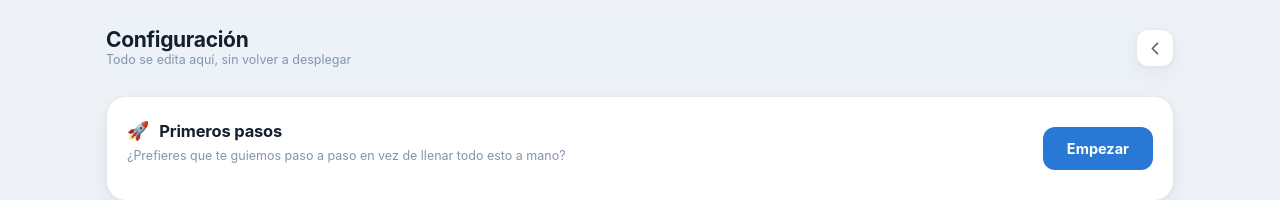
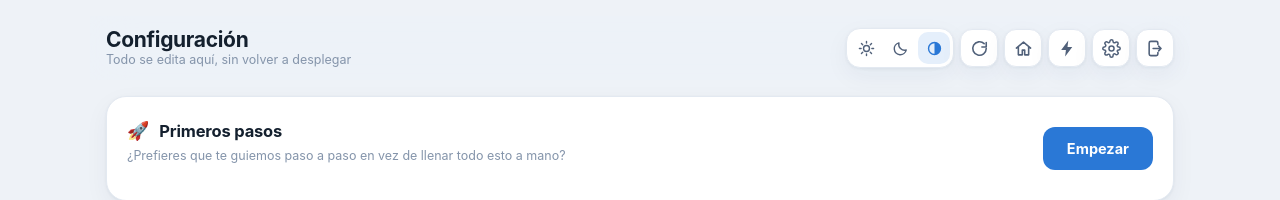
Before and after one commit to acv2s/monitor-de-luz-rd, a Next.js app: page /config in a window 1280 px wide. Shown: the top 200 px of the page. Built offline with nearby package versions, Linux system fonts and the light colour scheme; no server answers; the database is empty.

Commit message:
La misma barra de iconos en todas las pantallas

```diff
--- a/app/config/page.tsx
+++ b/app/config/page.tsx
@@ -1,5 +1,6 @@
 import { ensureSchema } from '@/lib/db';
 import { SettingsForm } from './settings-form';
+import { TopBar } from '@/components/TopBar';
 import { TelegramCard } from './telegram-card';
 import { PersonasCard } from './personas-card';
 import { urlDeLaApp } from '@/lib/appurl';
@@ -27,11 +28,7 @@ export default async function ConfigPage({ searchParams }: { searchParams: Promi
           <h1>Configuración</h1>
           <div className="sub">Todo se edita aquí, sin volver a desplegar</div>
         </div>
-        <div className="actions">
-          <a className="icon-btn solo" href="/" title="Volver al dashboard" aria-label="Volver al dashboard">
-            <svg viewBox="0 0 24 24" aria-hidden><path d="M14.5 5.5 8 12l6.5 6.5" fill="none" stroke="currentColor" strokeWidth="2" strokeLinecap="round" strokeLinejoin="round" /></svg>
-          </a>
-        </div>
+        <TopBar admin actual="config" />
       </header>
 
       {dbError && (
--- a/components/TopBar.tsx
+++ b/components/TopBar.tsx
@@ -18,7 +18,16 @@ function Icon({ name }: { name: keyof typeof ICONS }) {
 }
 
 /** Barra de acciones: configuración, recargar datos y selector de tema. */
-export function TopBar({ status, admin = false }: { status: { ok: boolean; when: string } | null; admin?: boolean }) {
+/**
+ * La MISMA barra en todas las pantallas (panel, Mi cuenta, Configuración):
+ * tema, recargar, mi luz, salir — y el engranaje solo para el admin. Fuera
+ * del panel aparece además el botón de volver al inicio.
+ */
+export function TopBar({ status = null, admin = false, actual = 'panel' }: {
+  status?: { ok: boolean; when: string } | null;
+  admin?: boolean;
+  actual?: 'panel' | 'cuenta' | 'config';
+}) {
   const router = useRouter();
   const [pending, startTransition] = useTransition();
   const [theme, setTheme] = useState<Theme>('system');
@@ -73,11 +82,16 @@ export function TopBar({ status, admin = false }: { status: { ok: boolean; when:
       </button>
       {/* La configuración del usuario normal ES Mi cuenta: su luz, su meta,
           sus avisos. El engranaje de administración solo existe para el admin. */}
-      <a className="icon-btn solo" href="/mi-cuenta" title="Configurar mi luz" aria-label="Configurar mi luz">
+      {actual !== 'panel' && (
+        <a className="icon-btn solo" href="/" title="Volver al panel" aria-label="Volver al panel">
+          <svg viewBox="0 0 24 24" aria-hidden><path d="M3 11.5 12 4l9 7.5M5.5 9.5V20h5v-6h3v6h5V9.5" fill="none" stroke="currentColor" strokeWidth="2" strokeLinecap="round" strokeLinejoin="round" /></svg>
+        </a>
+      )}
+      <a className={`icon-btn solo ${actual === 'cuenta' ? 'on' : ''}`} href="/mi-cuenta" title="Configurar mi luz" aria-label="Configurar mi luz">
         <svg viewBox="0 0 24 24" aria-hidden><path d="M13 2 4 14h6l-1 8 9-12h-6l1-8z" fill="currentColor" /></svg>
       </a>
       {admin && (
-        <a className="icon-btn solo" href="/config" title="Administración" aria-label="Administración">
+        <a className={`icon-btn solo ${actual === 'config' ? 'on' : ''}`} href="/config" title="Administración" aria-label="Administración">
           <Icon name="gear" />
         </a>
       )}
```
Also changed, not shown: app/mi-cuenta/page.tsx (+2 -5 lines).
